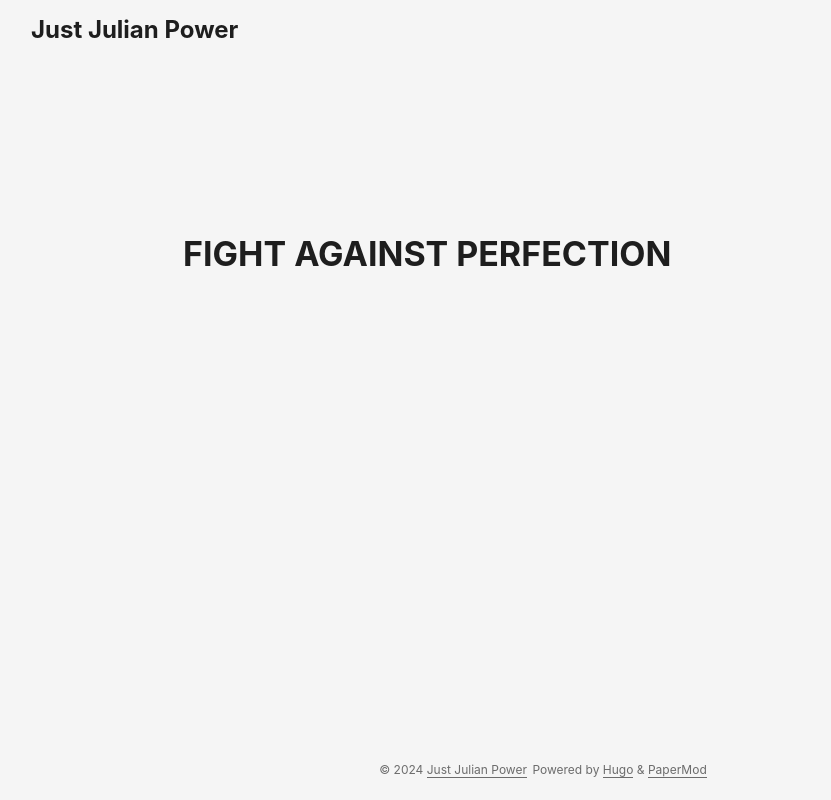
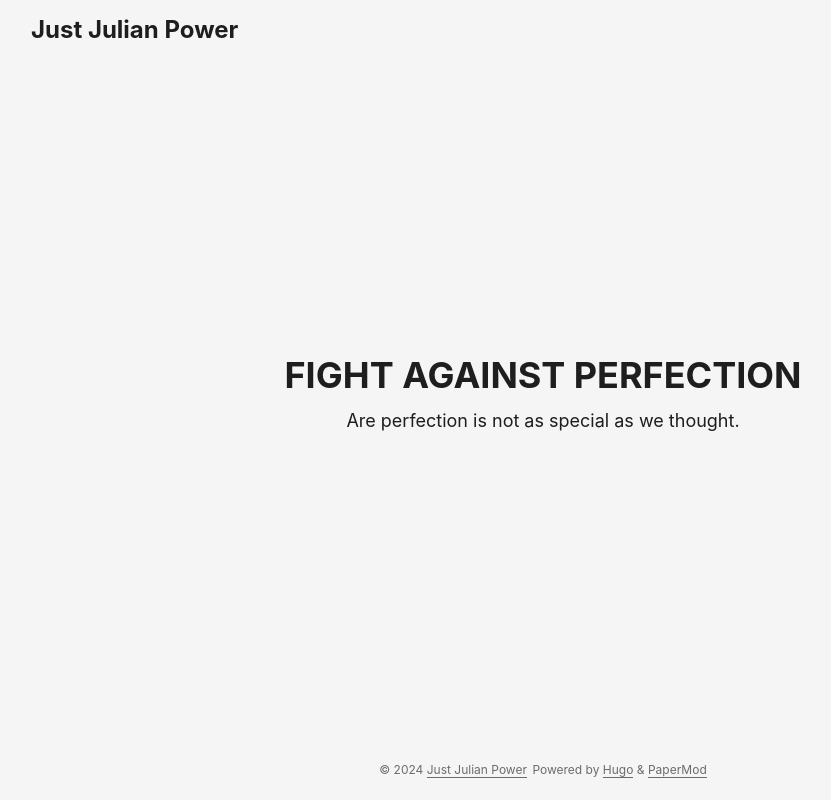
Before and after one commit to dalittlebigbird/justjulianpower.github.io, a plain HTML site: page index.html in a window 1280 px wide. Shown: the whole page, without its empty margins (97-928 px from the left). Drawn offline with Linux system fonts and the light colour scheme.

Commit message:
02/13/2024 21:24:53

```diff
--- a/index.html
+++ b/index.html
@@ -99,20 +99,15 @@
         </ul>
     </nav>
 </header>
-<main class="main">
-<article class="first-entry home-info">
-    <header class="entry-header">
+<main class="main"><div class="profile">
+    <div class="profile_inner">
         <h1>FIGHT AGAINST PERFECTION</h1>
-    </header>
-    <div class="entry-content">
+        <span>Are perfection is not as special as we thought.</span><div class="social-icons" >
+</div>
 
     </div>
-    <footer class="entry-footer">
-        <div class="social-icons" >
 </div>
 
-    </footer>
-</article>
     </main>
 
 <footer class="footer">
```
